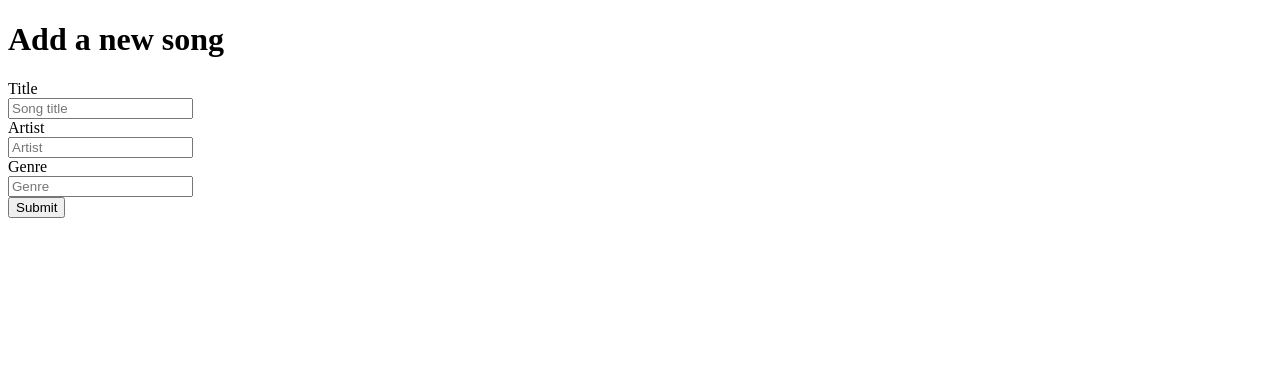
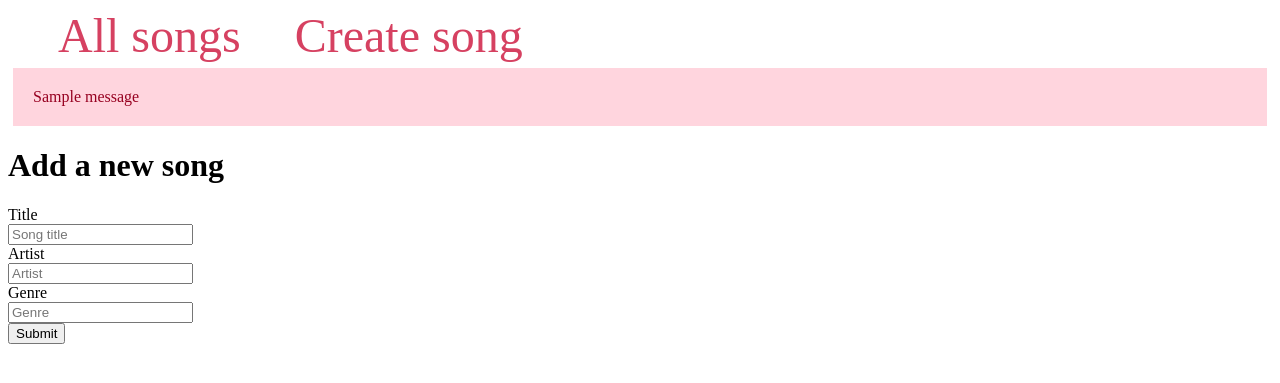
Before and after one commit to gabi15/GCP_flask_app, a Flask app: page /create in a window 1280 px wide. Shown: the top 383 px of the page. Run offline with Flask 2, Linux system fonts and the light colour scheme; one stand-in notice (Sample message) is shown; parts of the project's set-up code (start-up, migrations or seed data) failed here and were passed over.

Commit message:
another fix

```diff
--- a/app.py
+++ b/app.py
@@ -2,6 +2,7 @@ from flask import Flask, jsonify, request, render_template, json, redirect, url_
 from db import get_songs, add_songs
 
 app = Flask(__name__)
+app.config['SECRET_KEY'] = 'my secret key'
 
 
 @app.route('/create', methods=['POST', 'GET'])
@@ -18,14 +19,18 @@ def create_song():
         elif not genre:
             flash('Genre is required!')
         else:
-            add_songs(jsonify({"title": title, "artist": artist, "genre": genre}))
+            add_songs({"title": title, "artist": artist, "genre": genre})
             return redirect(url_for('home'))
     return render_template('create.html')
 
 
+# @app.route('/')
+# def home():
+#     return get_songs()
 @app.route('/')
 def home():
-    return get_songs()
+    songs = get_songs()
+    return render_template('index.html', songs=songs)
 
 
 if __name__ == '__main__':
--- a/templates/base.html
+++ b/templates/base.html
@@ -4,7 +4,7 @@
     <meta charset="UTF-8">
     <title>{% block title %} {% endblock %} - FlaskApp</title>
     <style>
-        .message {
+        .song {
             padding: 10px;
             margin: 5px;
             background-color: #f3f3f3
@@ -16,10 +16,24 @@
             text-decoration: none;
         }
 
+        .alert {
+            padding: 20px;
+            margin: 5px;
+            color: #970020;
+            background-color: #ffd5de;
+        }
+
     </style>
 </head>
 <body>
+    <nav>
+        <a href="{{ url_for('home') }}">All songs</a>
+        <a href="{{ url_for('create_song') }}">Create song</a>
+    </nav>
     <div class="content">
+        {% for message in get_flashed_messages() %}
+            <div class="alert">{{ message }}</div>
+        {% endfor %}
         {% block content %} {% endblock %}
     </div>
 </body>
--- a/templates/index.html
+++ b/templates/index.html
@@ -3,7 +3,7 @@
 {% block content %}
     <h1>{% block title %} Songs {% endblock %}</h1>
     {% for song in songs %}
-        <div class='message'>
+        <div class='song'>
             <h3>{{ song['title'] }}</h3>
             <p>{{ song['artist'] }}</p>
             <p>{{ song['genre'] }}</p>
```
Also changed, not shown: db.py (+13 -6 lines).
